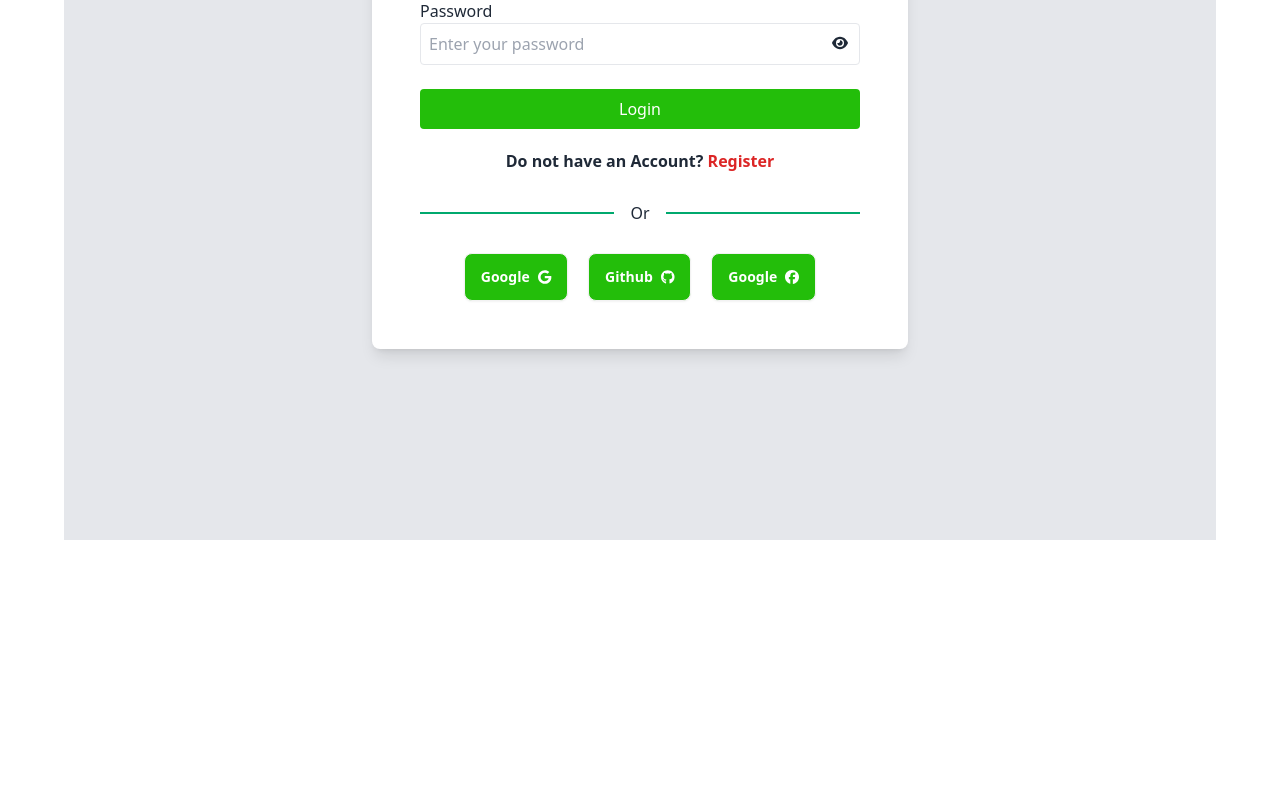
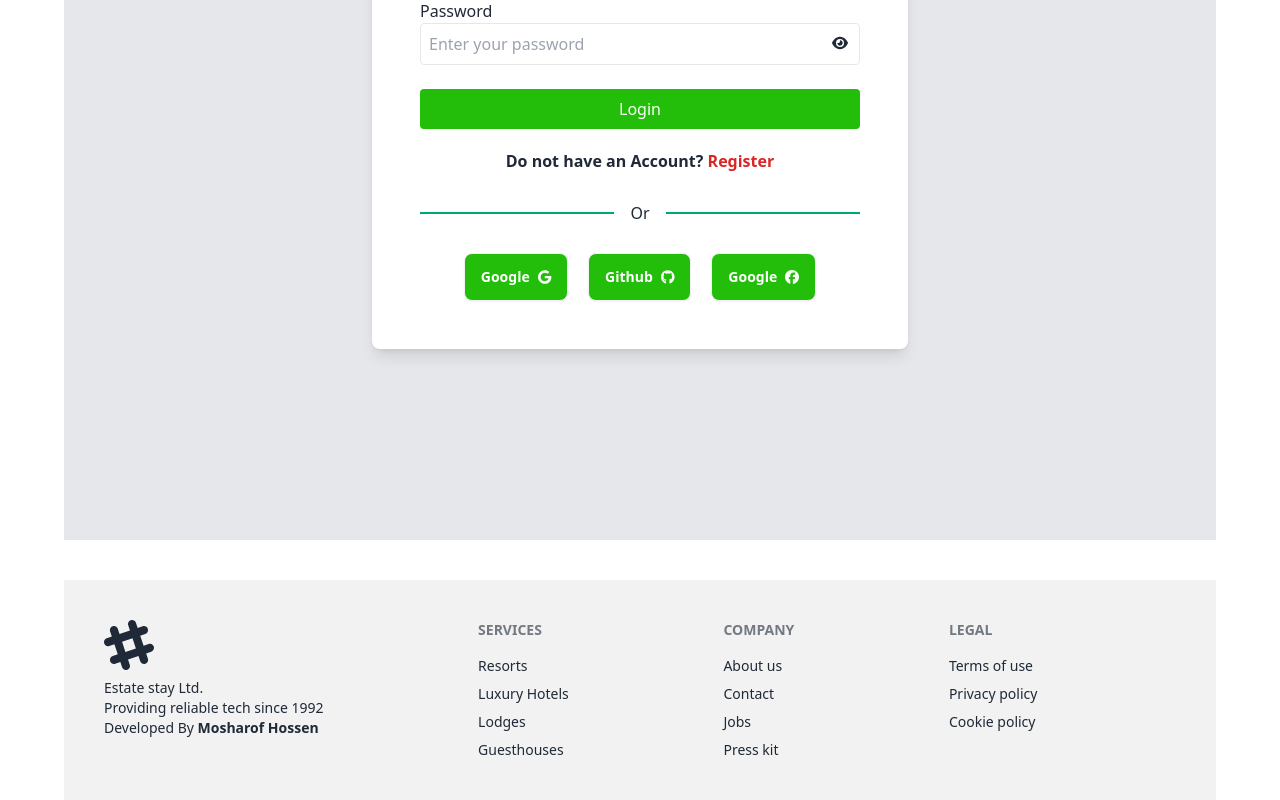
Before and after one commit to Mosharof-Hossen/Estate-Stay, a React (Vite) app: page /login in a window 1280 px wide. Shown: the part 324-1124 px from the top of the page. Before the commit the page ends 864 px from the top, so only its background shows below. Built offline with nearby package versions, Linux system fonts and the light colour scheme; no server answers.

Commit message:
footer added

```diff
--- a/src/Layouts/Root.jsx
+++ b/src/Layouts/Root.jsx
@@ -1,5 +1,6 @@
 import { Outlet } from "react-router-dom";
 import Navbar from "../Shared/Navbar/Navbar";
+import Footer from "../Shared/Footer/Footer";
 
 
 const Root = () => {
@@ -8,6 +9,7 @@ const Root = () => {
             <Navbar></Navbar>
 
             <Outlet></Outlet>
+            <Footer></Footer>
         </div>
     );
 };
--- /dev/null
+++ b/src/Shared/Footer/Footer.jsx
@@ -0,0 +1,52 @@
+
+
+const Footer = () => {
+    return (
+        <div className="mt-10">
+            <footer className="footer bg-base-200 text-base-content p-10">
+                <aside>
+                    <svg
+                        width="50"
+                        height="50"
+                        viewBox="0 0 24 24"
+                        xmlns="http://www.w3.org/2000/svg"
+                        fillRule="evenodd"
+                        clipRule="evenodd"
+                        className="fill-current">
+                        <path
+                            d="M22.672 15.226l-2.432.811.841 2.515c.33 1.019-.209 2.127-1.23 2.456-1.15.325-2.148-.321-2.463-1.226l-.84-2.518-5.013 1.677.84 2.517c.391 1.203-.434 2.542-1.831 2.542-.88 0-1.601-.564-1.86-1.314l-.842-2.516-2.431.809c-1.135.328-2.145-.317-2.463-1.229-.329-1.018.211-2.127 1.231-2.456l2.432-.809-1.621-4.823-2.432.808c-1.355.384-2.558-.59-2.558-1.839 0-.817.509-1.582 1.327-1.846l2.433-.809-.842-2.515c-.33-1.02.211-2.129 1.232-2.458 1.02-.329 2.13.209 2.461 1.229l.842 2.515 5.011-1.677-.839-2.517c-.403-1.238.484-2.553 1.843-2.553.819 0 1.585.509 1.85 1.326l.841 2.517 2.431-.81c1.02-.33 2.131.211 2.461 1.229.332 1.018-.21 2.126-1.23 2.456l-2.433.809 1.622 4.823 2.433-.809c1.242-.401 2.557.484 2.557 1.838 0 .819-.51 1.583-1.328 1.847m-8.992-6.428l-5.01 1.675 1.619 4.828 5.011-1.674-1.62-4.829z"></path>
+                    </svg>
+                    <p>
+                        Estate stay Ltd.
+                        <br />
+                        Providing reliable tech since 1992
+                        <br />
+                        Developed By <span className="font-bold">Mosharof Hossen</span>
+                    </p>
+                </aside>
+                <nav>
+                    <h6 className="footer-title">Services</h6>
+                    <a className="link link-hover">Resorts</a>
+                    <a className="link link-hover">Luxury Hotels</a>
+                    <a className="link link-hover">Lodges</a>
+                    <a className="link link-hover">Guesthouses</a>
+                </nav>
+                <nav>
+                    <h6 className="footer-title">Company</h6>
+                    <a className="link link-hover">About us</a>
+                    <a className="link link-hover">Contact</a>
+                    <a className="link link-hover">Jobs</a>
+                    <a className="link link-hover">Press kit</a>
+                </nav>
+                <nav>
+                    <h6 className="footer-title">Legal</h6>
+                    <a className="link link-hover">Terms of use</a>
+                    <a className="link link-hover">Privacy policy</a>
+                    <a className="link link-hover">Cookie policy</a>
+                </nav>
+            </footer>
+        </div>
+    );
+};
+
+export default Footer;
--- a/src/Shared/Navbar/Navbar.jsx
+++ b/src/Shared/Navbar/Navbar.jsx
@@ -51,7 +51,7 @@ const Navbar = () => {
                         }
                     </ul>
                 </div>
-                <Link to={"/"} className="  text-2xl font-font-pacifico">Estate Stay</Link>
+                <Link to={"/"} className="text-primary-color  text-2xl font-font-pacifico">Estate Stay</Link>
             </div>
             <div className="navbar-center hidden lg:flex">
                 <ul className=" menu-horizontal px-1">
```
